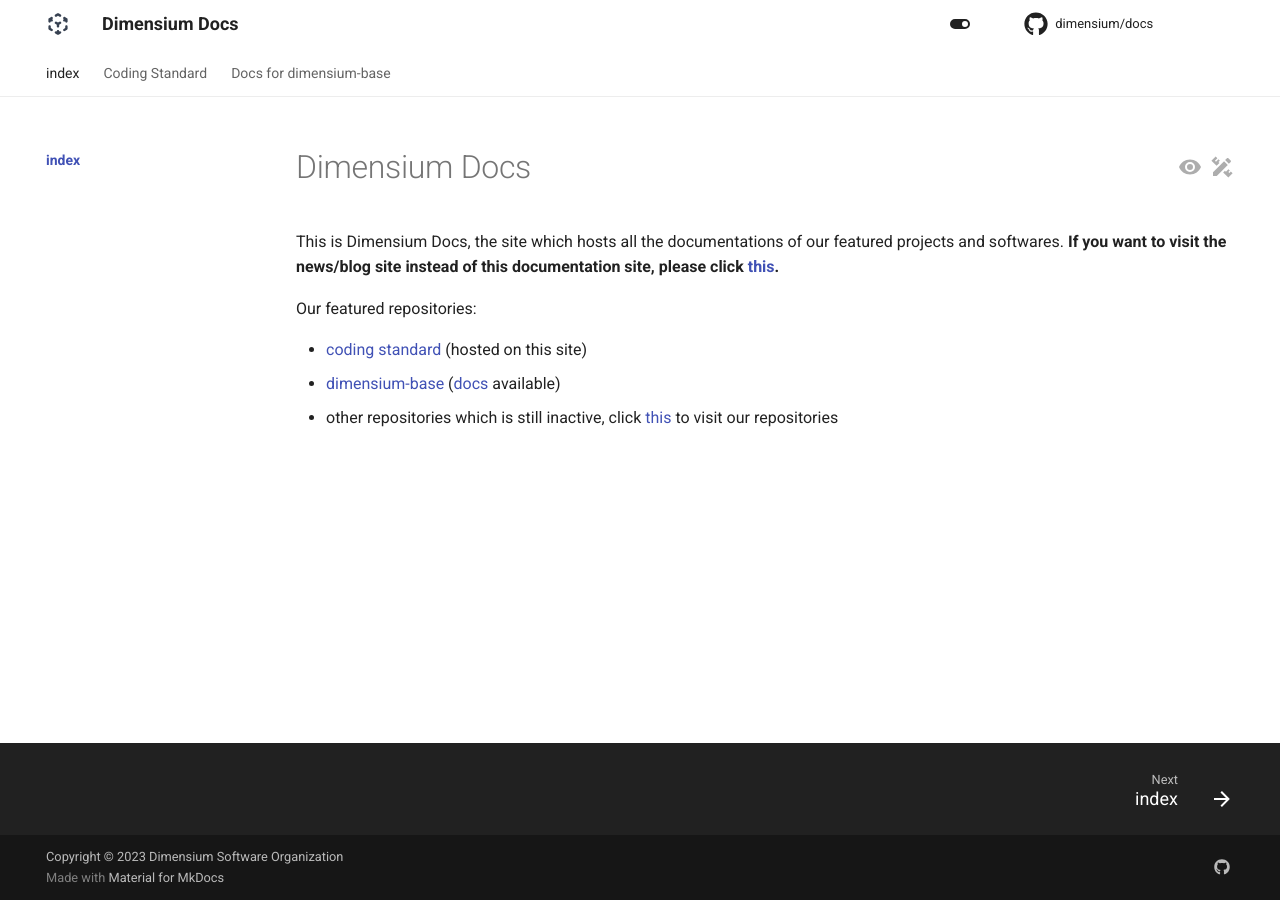
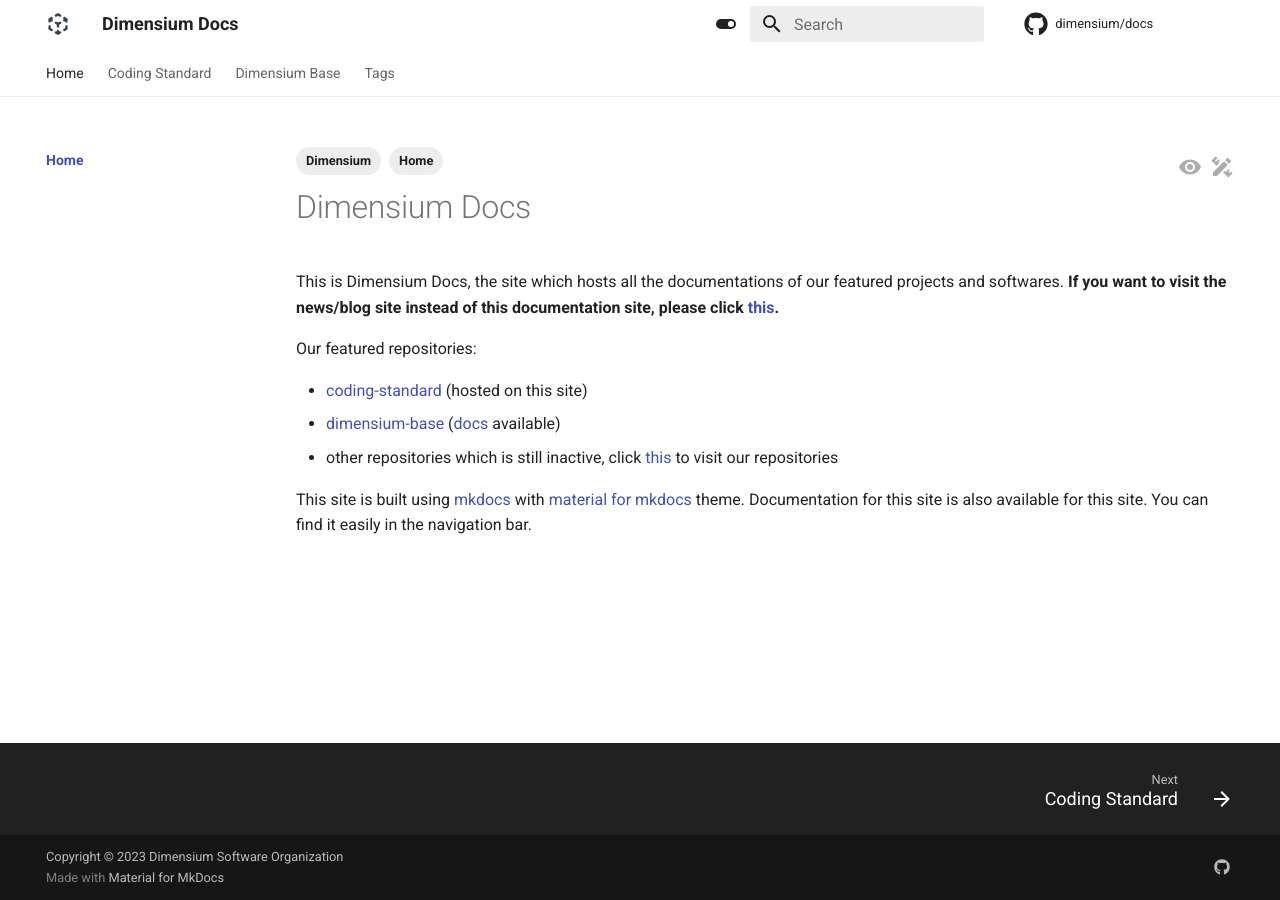
Before and after one commit to infinigames/docs, an MkDocs documentation site: the page built from docs/index.md, in a window 1280 px wide. Built offline with MkDocs 1.6.1 and Material for MkDocs 9.7.7, drawn with Linux system fonts in a browser that asks for light colours; comment, search, counter and statistics services are not loaded.

```diff
--- a/docs/coding-standard/index.md
+++ b/docs/coding-standard/index.md
@@ -0,0 +1 @@
+# Coding Standard
--- a/docs/index.md
+++ b/docs/index.md
@@ -1,5 +1,8 @@
 ---
 comments: true
+tags:
+    - Dimensium
+    - Home
 ---
 
 # Dimensium Docs
@@ -8,9 +11,14 @@ This is Dimensium Docs, the site which hosts all the documentations of our featu
 
 Our featured repositories:
 
-- [coding standard] (hosted on this site)
+- [coding-standard] (hosted on this site)
 - [dimensium-base] ([docs](dimensium-base/index.md) available)
 - other repositories which is still inactive, click [this](https://github.com/orgs/dimensium/repositories) to visit our repositories
 
-[coding standard]: coding-standard/index.md
+
+This site is built using [mkdocs] with [material for mkdocs] theme. Documentation for this site is also available for this site. You can find it easily in the navigation bar.
+
+[coding-standard]: coding-standard/index.md
 [dimensium-base]: https://github.com/dimensium/dimensium-base
+[mkdocs]: https://github.com/mkdocs/mkdocs
+[material for mkdocs]: https://github.com/squidfunk/mkdocs-material
--- a/mkdocs.yml
+++ b/mkdocs.yml
@@ -2,12 +2,17 @@
 
 # navigation bar settings.
 nav:
-  - index:
-    - index: index.md
+  - "Home":
+    - index.md
+
   - "Coding Standard":
-    - index: coding-standard/index.md
-  - "Docs for dimensium-base":
-    - index: dimensium-base/index.md
+    - coding-standard/index.md
+
+  - "Dimensium Base":
+    - dimensium-base/index.md
+
+  - "Tags":
+      tags.md
 
 
 
@@ -51,6 +56,10 @@ theme:
     - content.action.edit
     - content.action.view
 
+    - search.suggest
+    - search.highlight
+    - search.share
+
 
 
   icon:
@@ -61,6 +70,14 @@ theme:
 
 # mkdocs material plugins.
 plugins:
+  # - social:
+  #     cards: true
+  #     cards_dir: /assets/images/social
+  - search
+
+  - tags:
+      tags_file: tags.md
+
 
 # revision date plugin, show the date when they edited and created on each page.
   - git-revision-date-localized:
```
Also changed, not shown: docs/dimensium-base/index.md (+1 -0 lines), docs/tags.md (added, +5 -0 lines), 1 other file.
